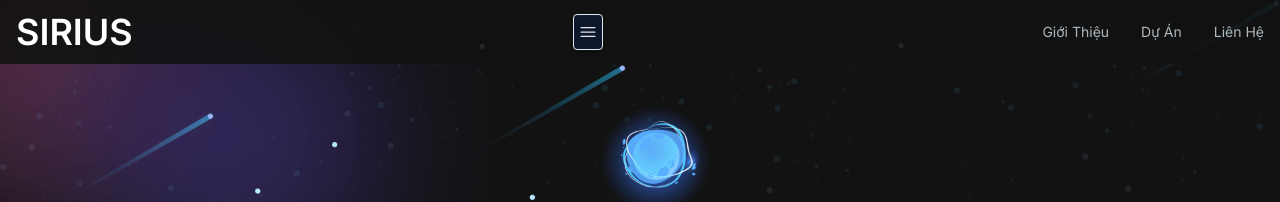
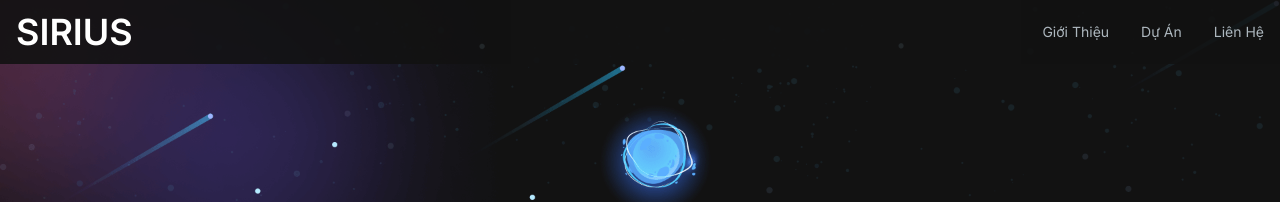
Before and after one commit to hoangvuvan0611/profile, a Next.js app: page / in a window 1280 px wide. Shown: the top 202 px of the page. Built offline with nearby package versions, Linux system fonts and the light colour scheme.

Commit message:
fix: hidden button menu

```diff
--- a/src/components/navbar/Navbar.tsx
+++ b/src/components/navbar/Navbar.tsx
@@ -29,7 +29,7 @@ const Navbar = () => {
             <Link href={"/"} className="text-xl md:text-4xl text-white font-semibold">
                 SIRIUS
             </Link>
-            <div className="mobile-menu block md:hiden">
+            <div className="mobile-menu block md:hidden">
                 {
                     navbarOpen ? (
                         <Button onClick={() => setNavbarOpen(false)} className="flex items-center px-1 py-1 border rounded border-slate-200 text-slate-200 hover:text-white hover:border-white">
```
